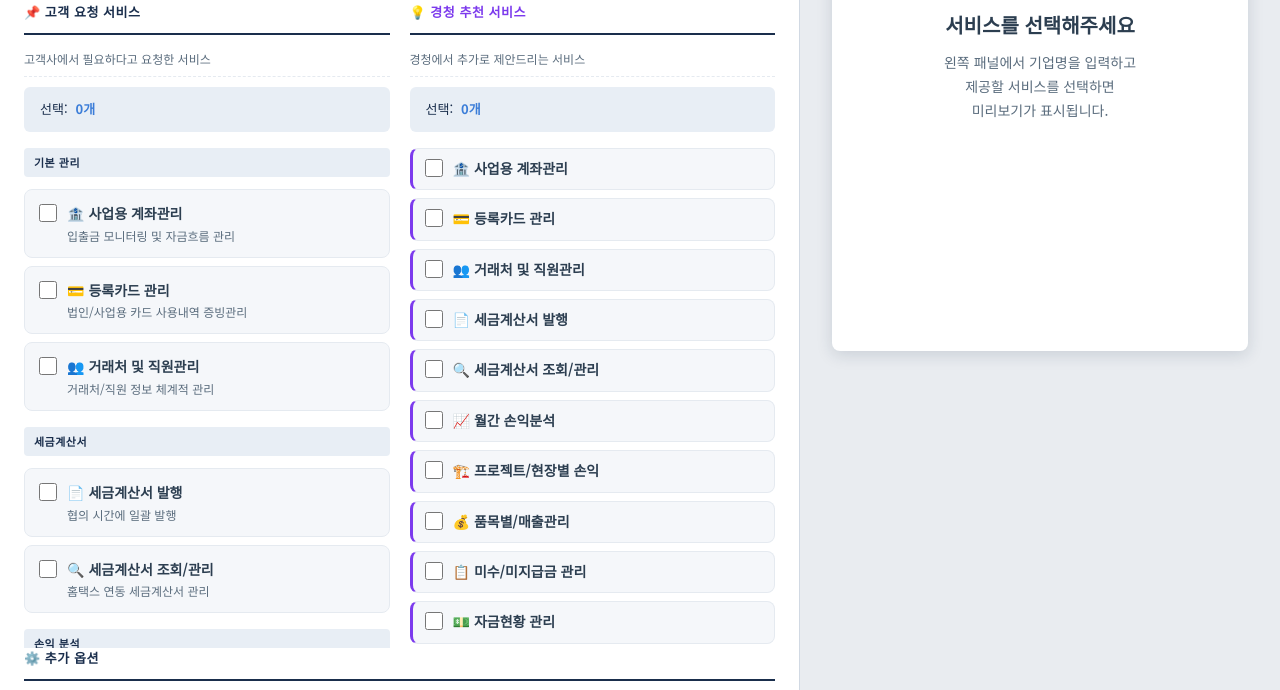
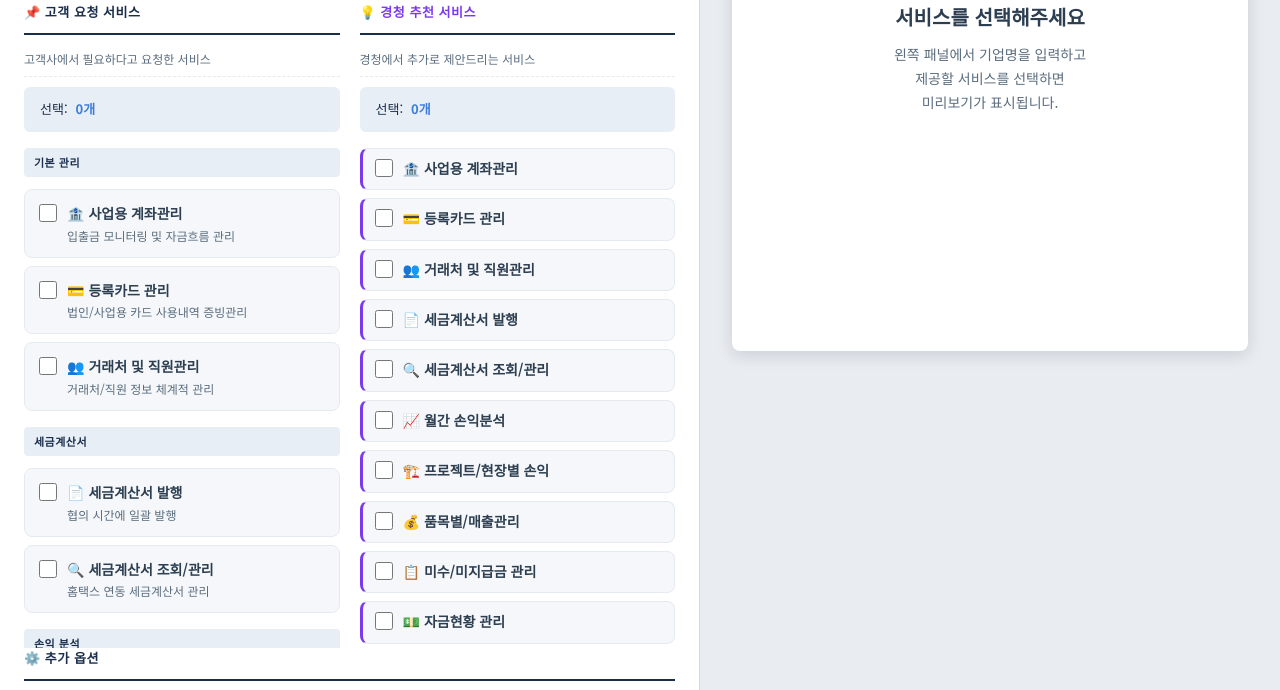
Before and after one commit to handminjun504/pr, a website built with Vite: page index.html in a window 1280 px wide. Shown: the part 410-1100 px from the top of the page. Built offline with nearby package versions, Linux system fonts and the light colour scheme; a web font is replaced by a local one.

Commit message:
fix: 미리보기 영역 레이아웃 개선 - 사이드바와 미리보기 균형 조정
변경사항:
- 사이드바 너비: 800px → 700px (100px 감소)
- 미리보기 문서 max-width: 800px → 900px (100px 증가)
- 문서 패딩 조정: 56px 64px → 48px 56px (약간 축소)

결과:
- 사이드바와 미리보기 영역 균형 개선
- 미리보기 문서가 더 넓고 보기 편하게
- 전체적으로 더 깔끔한 레이아웃

```diff
--- a/styles.css
+++ b/styles.css
@@ -107,7 +107,7 @@ body {
 
 /* 사이드바 - 입력 패널 */
 .sidebar {
-    width: 800px;
+    width: 700px;
     background: var(--white);
     border-right: 1px solid var(--border);
     padding: 24px;
@@ -575,7 +575,7 @@ body {
 
 /* 문서 컨테이너 */
 .document-wrapper {
-    max-width: 800px;
+    max-width: 900px;
     margin: 0 auto;
 }
 
@@ -583,7 +583,7 @@ body {
     background: var(--white);
     border-radius: 8px;
     box-shadow: var(--shadow-lg);
-    padding: 56px 64px;
+    padding: 48px 56px;
     min-height: 600px;
 }
 
```
